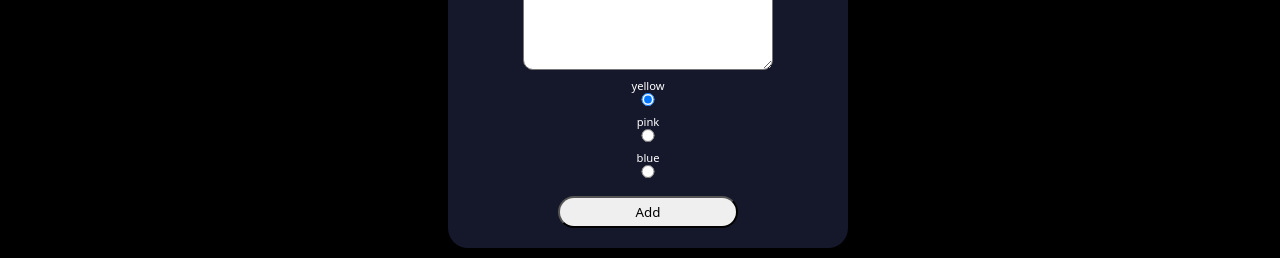
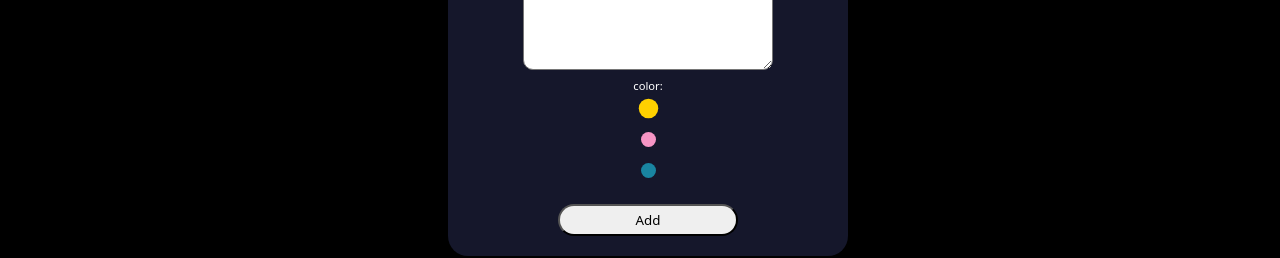
Before and after one commit to ivannemeth/ivan-notes-app, a Next.js app: page / in a window 1280 px wide. Both pictures are taken after a click on the icon 1240 px from the left and 35 px from the top of the page. Shown: the part 362-620 px from the top of the page. Built offline with nearby package versions, Linux system fonts and the light colour scheme; no server answers; the database is empty.

Commit message:
form color buttons new design

```diff
--- a/components/NoteForm.jsx
+++ b/components/NoteForm.jsx
@@ -62,24 +62,33 @@ export default function NoteForm({ setShowNotes }) {
         className={styles.inputDescription}
       ></textarea>
       <label htmlFor="yellowRadioButton" className={styles.selectColorButton}>
-        yellow
+        color:
       </label>
+
       <input
         type="radio"
         id="yellowRadioButton"
         name="color"
         value="#FFD100"
+        className={styles.inputRadioYellow}
         defaultChecked
       />
 
-      <label htmlFor="pinkRadioButton" className={styles.selectColorButton}>
-        pink
-      </label>
-      <input type="radio" id="pinkRadioButton" name="color" value="#f695c5" />
-      <label htmlFor="blueRadioButton" className={styles.selectColorButton}>
-        blue
-      </label>
-      <input type="radio" id="blueRadioButton" name="color" value="#1985A1" />
+      <input
+        type="radio"
+        id="pinkRadioButton"
+        name="color"
+        value="#f695c5"
+        className={styles.inputRadioPink}
+      />
+
+      <input
+        type="radio"
+        id="blueRadioButton"
+        name="color"
+        value="#1985A1"
+        className={styles.inputRadioBlue}
+      />
       <button className={styles.submitButton}>Add</button>
     </form>
   );
--- a/styles/Home.module.css
+++ b/styles/Home.module.css
@@ -175,6 +175,10 @@
   transform: scale(1.3, 1.3);
   color: red;
 }
+.deleteButton:active {
+  transform: scale(1, 1);
+  color: white;
+}
 
 .formHeader {
   font-family: sans-serif;
@@ -251,3 +255,46 @@
   align-items: center;
 }
 /*FOOTER*/
+.inputRadioYellow {
+  width: 15px;
+  height: 15px;
+  padding: 0;
+  border-radius: 50%;
+  appearance: none;
+  background-color: #ffd100;
+  outline: none;
+  align-self: center;
+  margin: 8px;
+}
+.inputRadioYellow:checked {
+  transform: scale(1.3, 1.3);
+}
+.inputRadioPink {
+  width: 15px;
+  height: 15px;
+  padding: 0;
+  border-radius: 50%;
+  appearance: none;
+  background-color: #f695c5;
+  outline: none;
+  align-self: center;
+  margin: 8px;
+}
+.inputRadioPink:checked {
+  transform: scale(1.3, 1.3);
+}
+
+.inputRadioBlue {
+  width: 15px;
+  height: 15px;
+  padding: 0;
+  border-radius: 50%;
+  appearance: none;
+  background-color: #1985a1;
+  outline: none;
+  align-self: center;
+  margin: 8px;
+}
+.inputRadioBlue:checked {
+  transform: scale(1.3, 1.3);
+}
```
